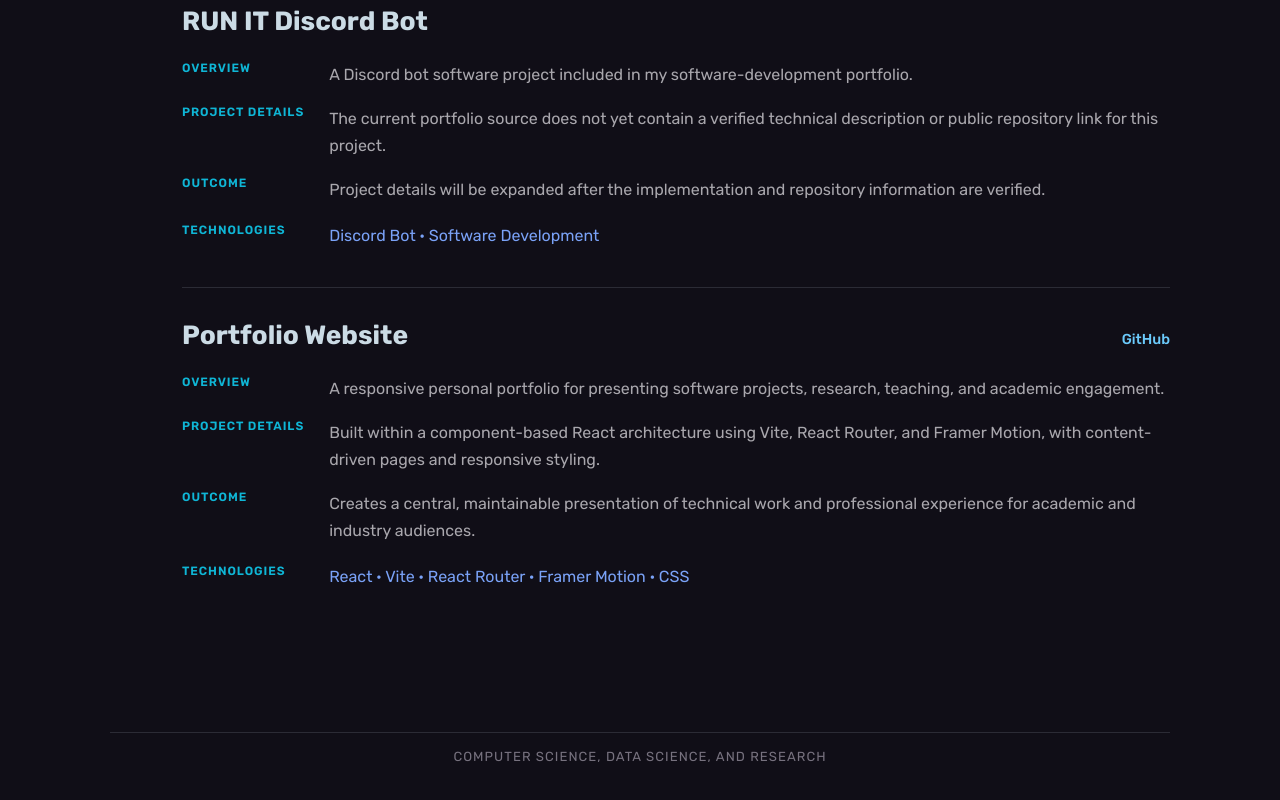
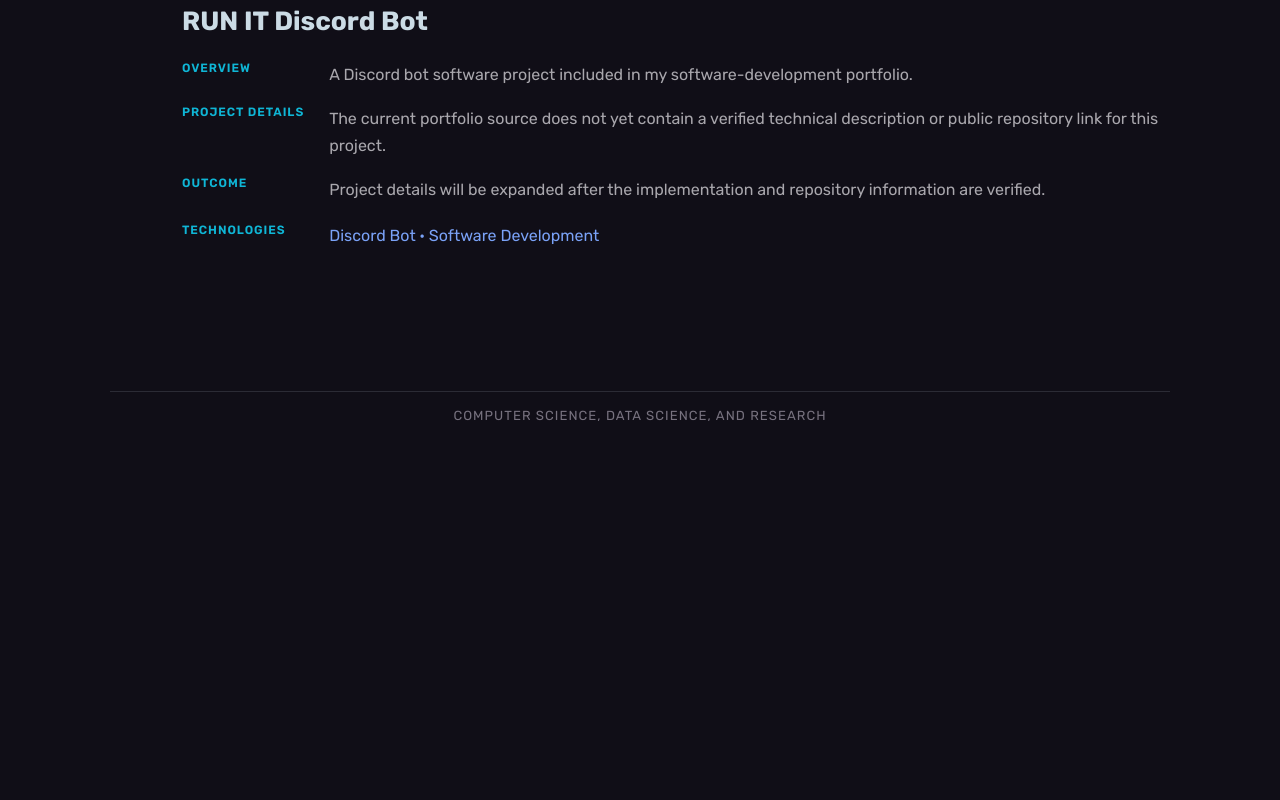
Before and after one commit to Barderus/portfolio-website, a React (Vite) app: page /#/work in a window 1280 px wide. Shown: the part 4345-5145 px from the top of the page. After the commit the page ends 4816 px from the top, so only its background shows below. Built offline with nearby package versions, Linux system fonts and the light colour scheme.

Commit message:
Remove portfolio website project entry

```diff
--- a/src/content.js
+++ b/src/content.js
@@ -258,18 +258,6 @@ const runItProject = {
   methods: ["Discord Bot", "Software Development"],
 };
 
-const portfolioWebsiteProject = {
-  title: "Portfolio Website",
-  summary:
-    "A responsive personal portfolio for presenting software projects, research, teaching, and academic engagement.",
-  context:
-    "Built within a component-based React architecture using Vite, React Router, and Framer Motion, with content-driven pages and responsive styling.",
-  impact:
-    "Creates a central, maintainable presentation of technical work and professional experience for academic and industry audiences.",
-  methods: ["React", "Vite", "React Router", "Framer Motion", "CSS"],
-  links: [{ label: "GitHub", href: "https://github.com/Barderus/portfolio-website" }],
-};
-
 export const workAreas = [
   {
     id: "machine-learning",
@@ -305,7 +293,6 @@ export const workAreas = [
       projectByTitle("Job Market Dashboard"),
       projectByTitle("Dungeons and the Ur-Dragon"),
       runItProject,
-      portfolioWebsiteProject,
     ],
   },
 ];
```
